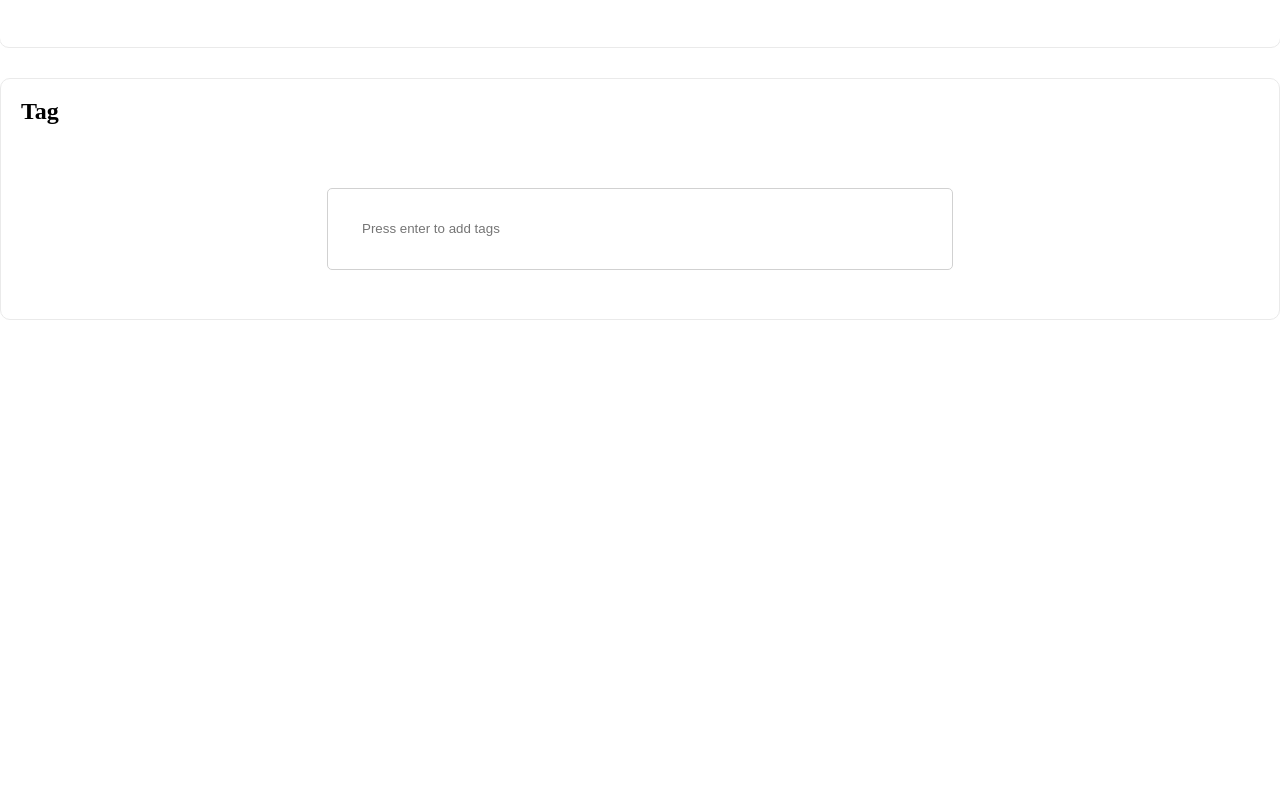
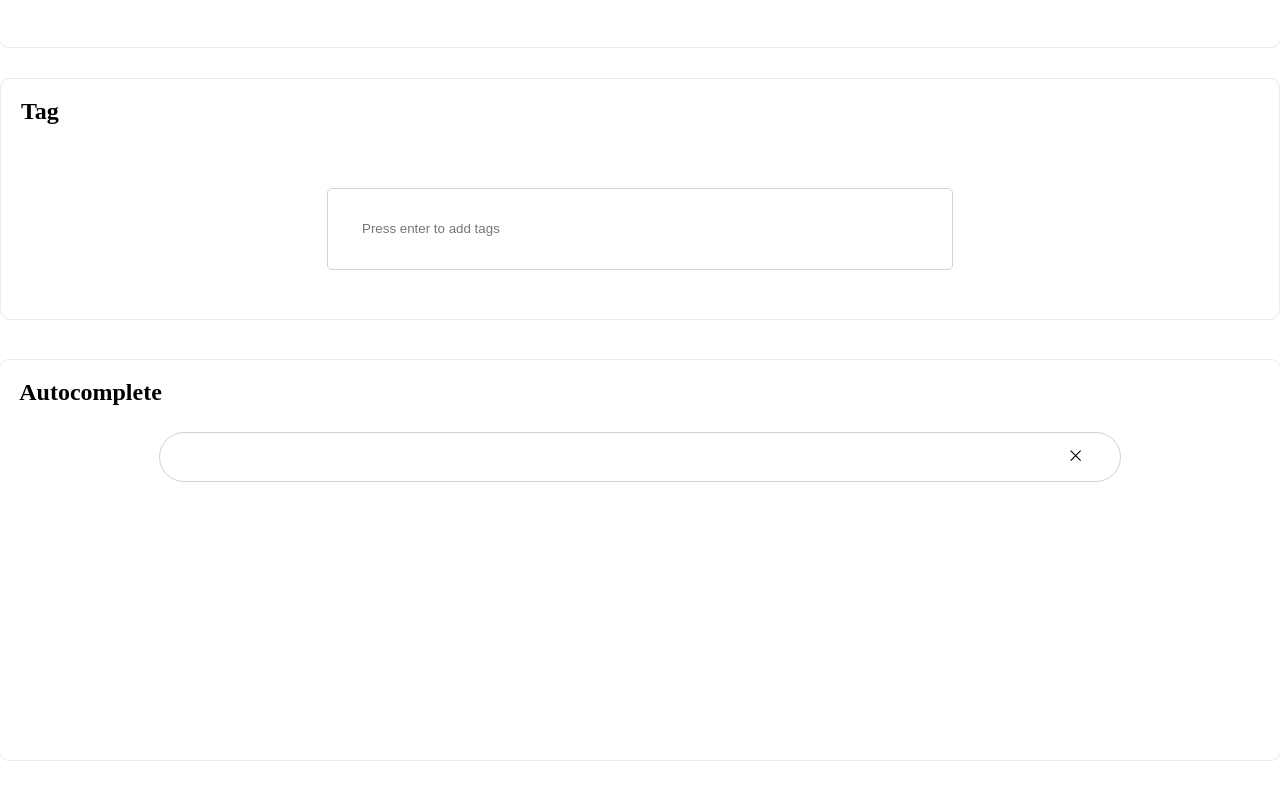
Before and after one commit to Space-Belt/wanted_pre_onboarding, a React (Create React App) app: page / in a window 1280 px wide. Shown: the part 794-1594 px from the top of the page. Before the commit the page ends 1114 px from the top, so only its background shows below. Built offline with nearby package versions, Linux system fonts and the light colour scheme.

Commit message:
✨ App.js AutoComplete추가

```diff
--- a/src/App.js
+++ b/src/App.js
@@ -3,6 +3,7 @@ import Tab from "./component/Tab";
 import Toggle from "./component/Toggle";
 import Tag from "./component/Tag";
 import GlobalStyles from "./styles/GlobalStyles";
+import AutoComplete from "./component/AutoComplete";
 
 function App() {
   return (
@@ -12,6 +13,7 @@ function App() {
       <Modal />
       <Tab />
       <Tag />
+      <AutoComplete />
     </>
   );
 }
```
